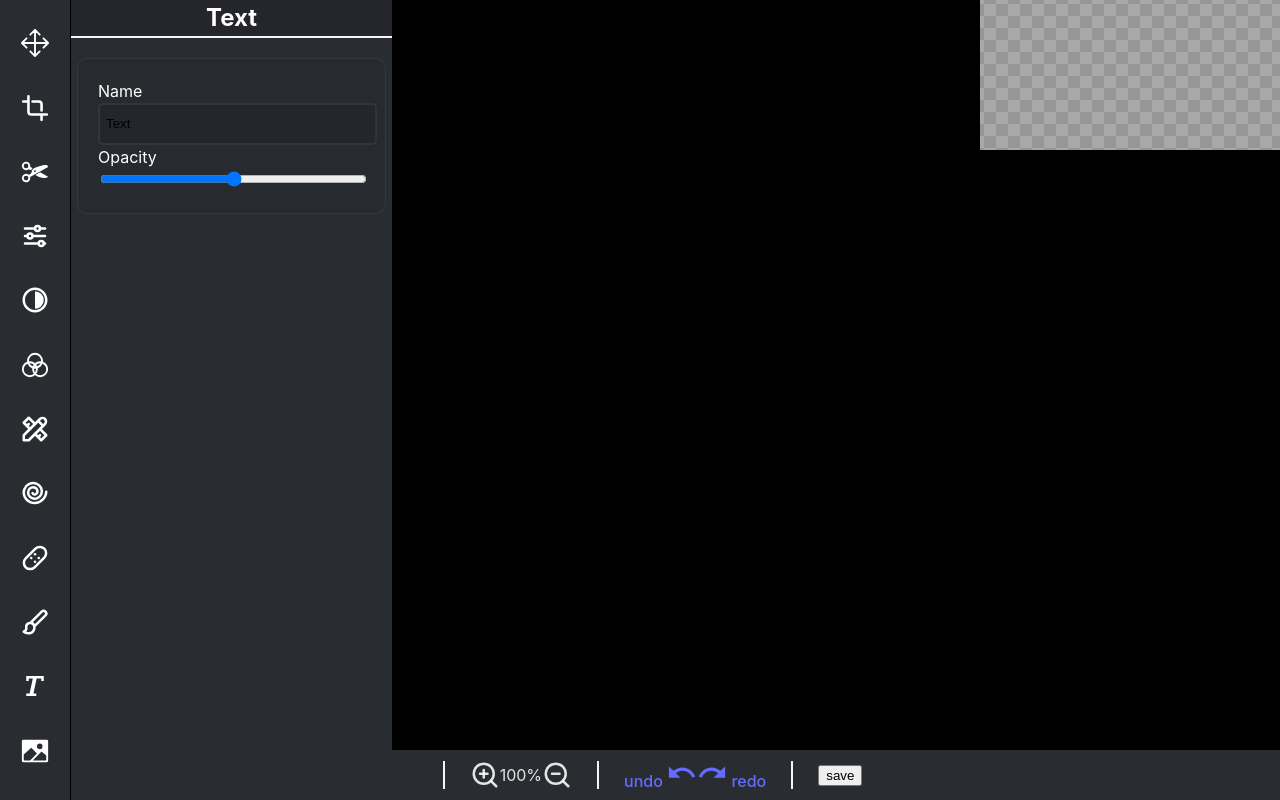
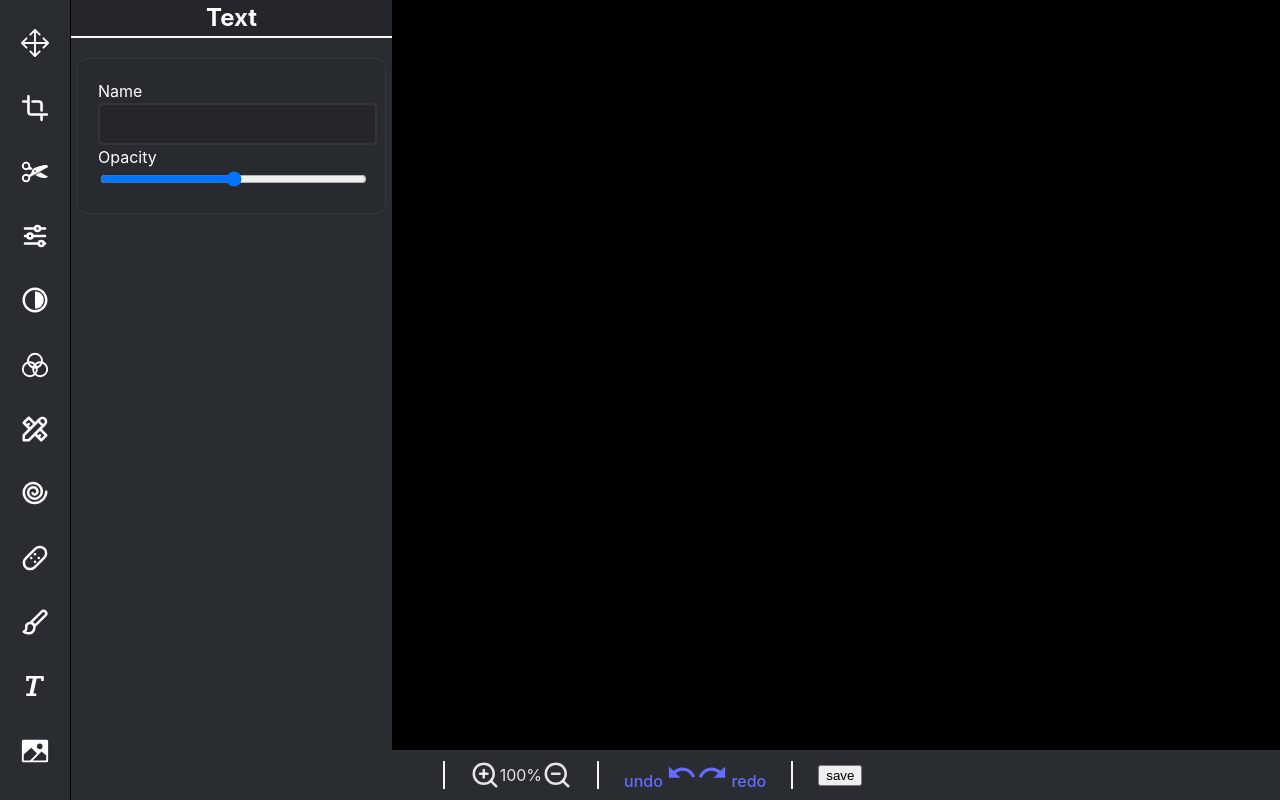
Before and after one commit to randy-gif/image-editor, a React (Vite) app: page / in a window 1280 px wide. Both pictures are taken after a click on the element 35 px from the left and 52 px from the top of the page. Built offline with nearby package versions, Linux system fonts and the light colour scheme.

Commit message:
added a feature to create rectagle and made it draggable on canvas. things that need to be fixed: 1. i need to make it work for multiple rectangles. things that need to be added: 1. more shapes

```diff
--- a/src/pages/home/canvas/Canvas.jsx
+++ b/src/pages/home/canvas/Canvas.jsx
@@ -12,18 +12,24 @@ const Canvas = () => {
     const { drawingObjs, addDrawing, removeDrawing, updateDrawing } = useDrawingObjArray();
     const windowDimensions = useWindowDimensions();
 
+    const canvasHeight = windowDimensions.height;
+    const canvasWidth = windowDimensions.width;
+
     const mainCanvasRef = useRef();
     const drawingCanvasRef = useRef();
 
 
     useEffect(()=> {
+
         const canvas = mainCanvasRef.current;
         const ctx = canvas.getContext('2d');
         ctx.clearRect(0, 0, canvas.width, canvas.height);
         drawingObjs.forEach(drawing => {
             if (drawing.focused) drawFocusOutline(ctx, drawing.x, drawing.y, drawing.objectWidth, drawing.objectHeight);
-            const imageBitmap = drawing.createImageBitmap()
-            .then(imageBitmap => ctx.drawImage(imageBitmap, drawing.x, drawing.y))
+            drawing.createImageBitmap()
+            .then(imageBitmap => {
+                ctx.drawImage(imageBitmap, drawing.x, drawing.y);
+            })
             .catch(error => {throw new Error(error)});
     }   );
     },[drawingObjs]);
@@ -40,6 +46,7 @@ const Canvas = () => {
     }
 
     function handleMouseDown(e) {
+        console.log('canvas')
         const canvasPosition = getCanvasPosition();
         const clientX = e.clientX - canvasPosition.x;
         const clientY = e.clientY - canvasPosition.y;
@@ -101,8 +108,7 @@ const Canvas = () => {
             <section className="workspace">
                 <div className="containor">
                     <SideBar/>
-                    <canvas onMouseDown={handleMouseDown} onMouseUp={handleMouseUp} className='main-canvas' ref={mainCanvasRef} height={windowDimensions.height} width={windowDimensions.width} />
-                    <canvas ref={drawingCanvasRef} className="drawing-canvas"/>
+                    <canvas onMouseDown={handleMouseDown} onMouseUp={handleMouseUp} className='main-canvas' ref={mainCanvasRef} height={canvasHeight} width={canvasWidth} />
                 </div>
                 <BottomBar/>
             </section>
--- a/src/pages/home/canvas/CanvasContext.jsx
+++ b/src/pages/home/canvas/CanvasContext.tsx
@@ -1,5 +1,5 @@
 import { createContext } from 'react';
 
-const CanvasContext = createContext(null);
+const CanvasContext = createContext<any | undefined>(undefined);
 
 export default CanvasContext;
--- a/src/pages/home/canvas/createDrawingObjects.tsx
+++ b/src/pages/home/canvas/createDrawingObjects.tsx
@@ -35,7 +35,7 @@ function initializeObject (
     objectHeight: height,
     draggable: draggable,
     clicked: false,
-    focused: false,
+    focused: true,
     hovered: false,
     createImageBitmap: function () : Promise<ImageBitmap> {
       return new Promise((resolve, reject) => {
@@ -52,19 +52,16 @@ function initializeObject (
   };
 };
 
-export async function createRectangle(width: number, height: number, color?: 'string') : Promise<Rectangle> {
+export async function createRectangle(width: number, height: number, color?: string) : Promise<Rectangle> {
   const canvasWidth = width;
   const canvasHeight = height;
   const canvas = new OffscreenCanvas(canvasWidth, canvasHeight);
   const ctx = canvas.getContext('2d');
 
   const type: shapeType = 'Rectangle';
-  const fillColor : string = color?? '#000000';
+  const fillColor : string = color?? 'white';
 
   if(ctx) {
-    const imageBitmap = await createBitmap(canvas);
-    console.log(imageBitmap);
-
     let rectangleObj = {
       ...initializeObject('rectangle', type, canvasWidth, canvasHeight, 0, 0),
       fillColor: fillColor,
@@ -76,11 +73,11 @@ export async function createRectangle(width: number, height: number, color?: 'st
         return new Promise((resolve, reject) => {
           const canvas = new OffscreenCanvas(this.objectWidth, this.objectHeight);
           const ctx = canvas.getContext('2d');
+          if(ctx) {
+            drawRectangle(ctx, 0, 0, this.width, this.height, this.fillColor);
+          }
           createBitmap(canvas)
           .then((imageBitmap) => {
-            if(ctx) {
-              drawRectangle(ctx, this.x, this.y, this.width, this.height, this.color);
-            }
             resolve(imageBitmap);
           })
           .catch((error) => {
--- a/src/pages/home/canvas/hooks/useWindowDimensions.tsx
+++ b/src/pages/home/canvas/hooks/useWindowDimensions.tsx
@@ -1,7 +1,7 @@
 import {useState, useEffect} from 'react';
 
 const useWindowDimensions = () => {
-    const [windowDimensions, setWindowDimensions] = useState<{width: number, height: number}>({ width: 0, height: 0 });
+    const [windowDimensions, setWindowDimensions] = useState<{width: number, height: number}>({ width: window.innerWidth, height: window.innerHeight });
     useEffect(() => {
         function handleResize() {
             setWindowDimensions({
@@ -12,7 +12,7 @@ const useWindowDimensions = () => {
         window.addEventListener('resize', handleResize);
         return () => window.removeEventListener('resize', handleResize);
     });
-    return {windowDimensions};
+    return windowDimensions;
 }
 
 export default useWindowDimensions;
--- a/src/pages/home/canvas/toolbar/buttons/Adjust.tsx
+++ b/src/pages/home/canvas/toolbar/buttons/Adjust.tsx
@@ -3,20 +3,19 @@ import { IoMove } from "react-icons/io5";
 import useActive from "../../hooks/useActive";
 import {DrawingObject} from '../../drawingTypes';
 import styled, { ThemeProvider } from 'styled-components';
-import { lightTheme, darkTheme, Theme } from '../../../themes';
+import { lightTheme, darkTheme, Theme } from '../../../theme';
 
-const styledDiv = styled.div`
+const styledDiv = styled.div<{theme: Theme}>`
     background-color: ${props => props.theme.backgroundColor};
+    color: ${props => props.theme.textColor};
+
 `;
 
 
 
-const Adjust = (props: DrawingObject) => {
+const Adjust = () => {
     const {active, toggleActive} = useActive();
-    const {name, type} = props
-    useEffect(() => {
-        console.log(active);
-    });
+
     return(
         <div>
             <div className="icon">
@@ -24,10 +23,10 @@ const Adjust = (props: DrawingObject) => {
             </div>
             <section className={`tooldrawer ${active? 'active' : ''}`}>
                 <div>
-                    <h2>{type?? 'Text'}</h2>
+                    <h2>{'Text'}</h2>
                     <div className='tooldrawer-containor'>
                         <label>Name
-                            <input type='text' value={type?? 'Text'}></input>
+                            <input type='text'></input>
                         </label>
                         <label>Opacity
                             <input type="range"></input>
--- a/src/pages/home/canvas/toolbar/buttons/Drawing.tsx
+++ b/src/pages/home/canvas/toolbar/buttons/Drawing.tsx
@@ -1,8 +1,11 @@
-import React, { useEffect, useState } from "react";
+import React, { useEffect, useState, useContext } from "react";
 import { BiPaint } from "react-icons/bi";
 import {DrawingObject} from '../../drawingTypes';
 import styled, { ThemeProvider } from 'styled-components';
 import { lightTheme, darkTheme, Theme } from '../../../theme';
+import useDrawingObjArray from "../../hooks/useDrawing"
+import { createRectangle } from '../../createDrawingObjects'
+import CanvasContext from "../../CanvasContext";
 
 const styledDiv = styled.div<{theme: Theme}>`
     background-color: ${props => props.theme.backgroundColor};
@@ -12,10 +15,19 @@ const styledDiv = styled.div<{theme: Theme}>`
 
 
 
-const Drawing = (props: DrawingObject) => {
+const Drawing = () => {
     const [active, setActive] = useState<boolean>(false);
-    const {name, type} = props
+    const {removeDrawing, addDrawing} = useContext(CanvasContext);
     const toggleActive = () => setActive((prevActive)=>!prevActive);
+    const createRectBtn = () => {
+        createRectangle( 250, 100, 'white')
+        .then((rectangle)=> {
+            addDrawing(rectangle);
+        })
+        .catch((err)=> {
+            throw new Error(err);
+        })
+    }
     return(
         <div>
             <div className="icon">
@@ -23,13 +35,13 @@ const Drawing = (props: DrawingObject) => {
             </div>
             <section className={`tooldrawer ${active? 'active' : ''}`}>
                 <div>
-                    <h2>{type?? 'Text'}</h2>
+                    <h2>{'Text'}</h2>
                     <div className='tooldrawer-containor'>
                         <label>tool
-                            <input type='text' value={type?? 'Text'}></input>
+                            <input type='text'></input>
                         </label>
                         <label>Shapes
-                            <button>rectangle</button>
+                            <button onClick={createRectBtn}>rectangle</button>
                         </label>
                     </div>
                 </div>
```
Lines whose indentation alone changed are shown as unchanged.
